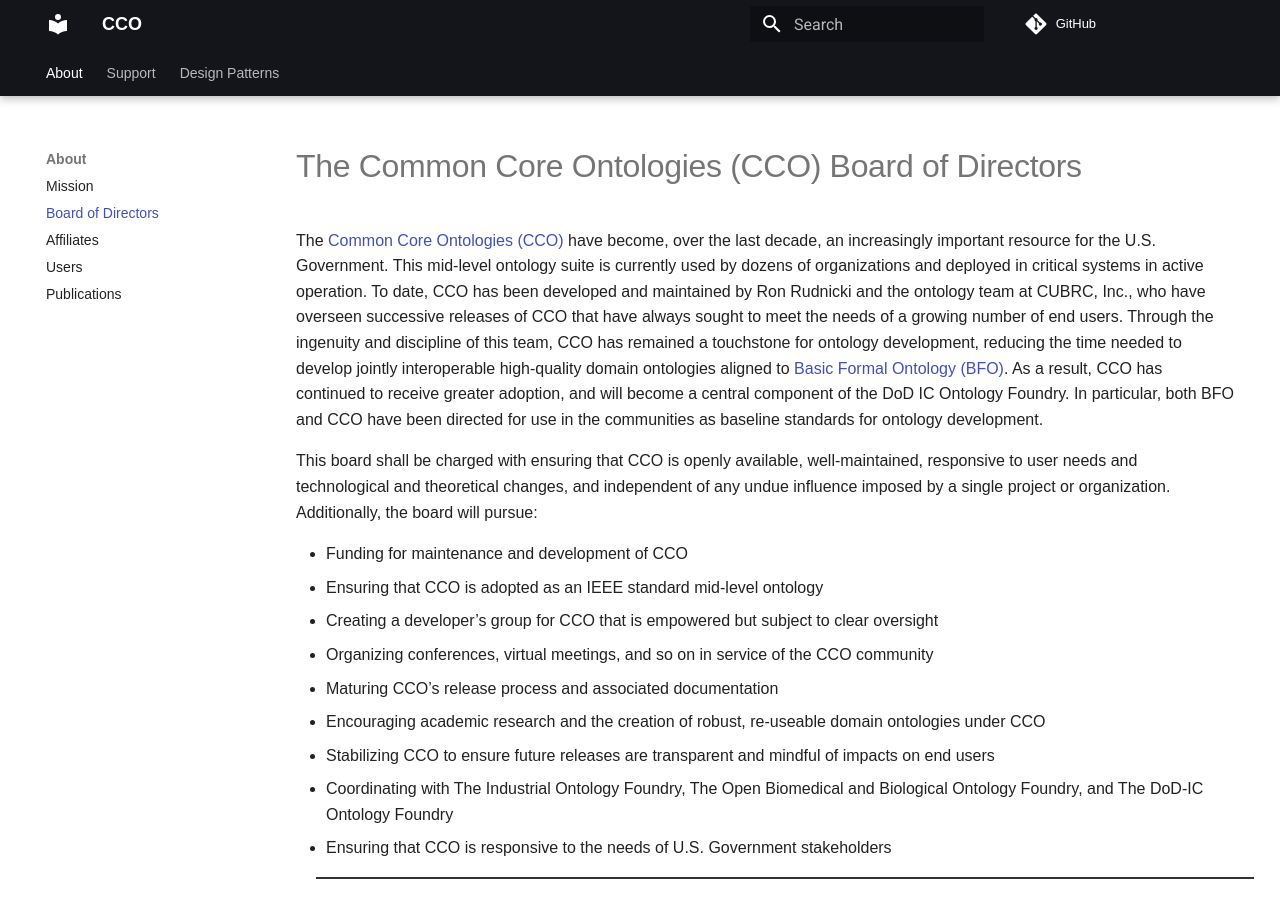
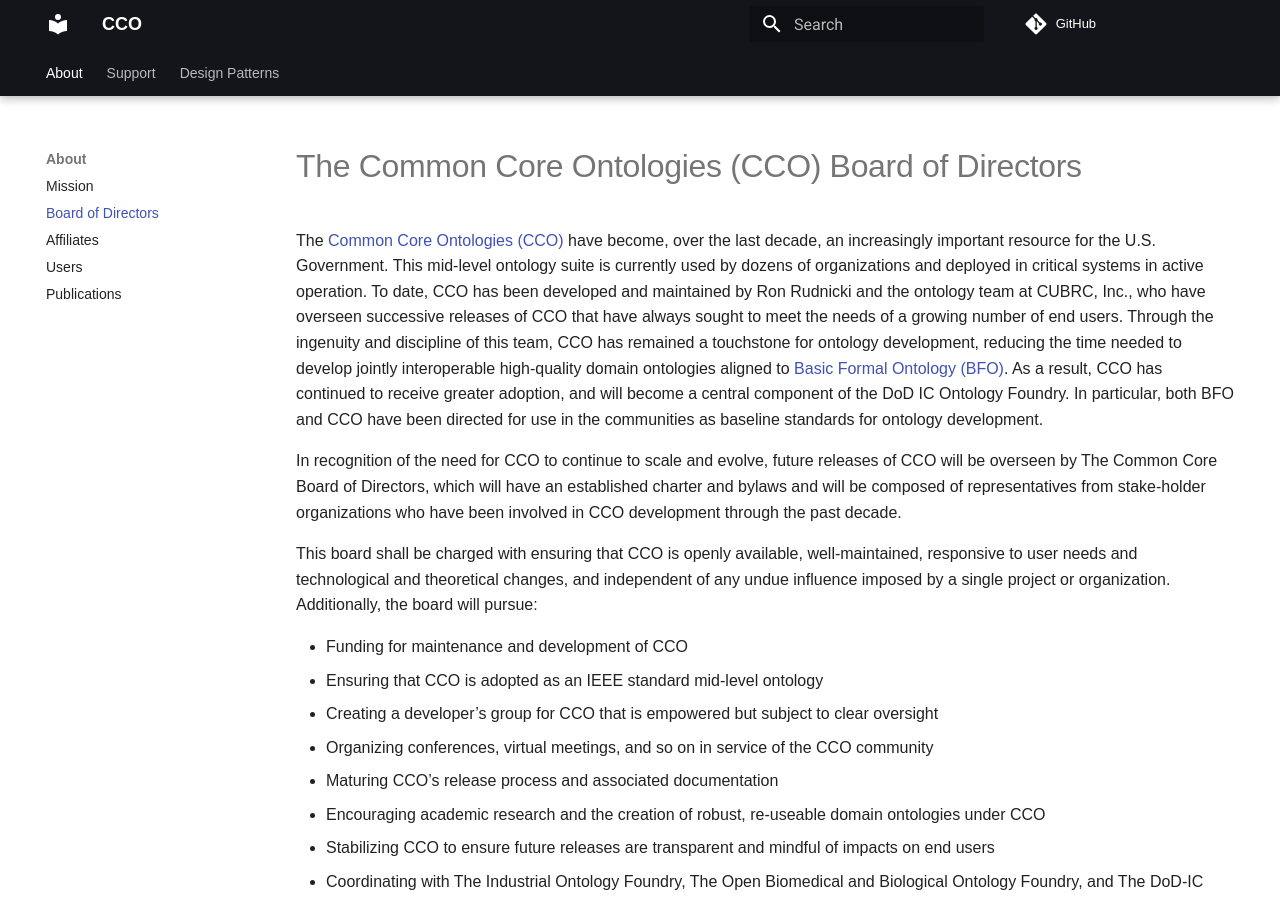
Before and after one commit to CommonCoreOntology/cco-webpage, an MkDocs documentation site: the page built from docs/board.md, in a window 1280 px wide and 900 px high. Built offline with MkDocs 1.6.1 and Material for MkDocs 9.7.7, drawn with Linux system fonts in a browser that asks for light colours; comment, search, counter and statistics services are not loaded.

Commit message:
Update board.md
-reverting changes

```diff
--- a/docs/board.md
+++ b/docs/board.md
@@ -51,6 +51,9 @@
     <h1>The Common Core Ontologies (CCO) Board of Directors</h1>
     <p>
         The <a href="https://github.com/CommonCoreOntology" target="_blank">Common Core Ontologies (CCO)</a> have become, over the last decade, an increasingly important resource for the U.S. Government. This mid-level ontology suite is currently used by dozens of organizations and deployed in critical systems in active operation. To date, CCO has been developed and maintained by Ron Rudnicki and the ontology team at CUBRC, Inc., who have overseen successive releases of CCO that have always sought to meet the needs of a growing number of end users. Through the ingenuity and discipline of this team, CCO has remained a touchstone for ontology development, reducing the time needed to develop jointly interoperable high-quality domain ontologies aligned to <a href="https://github.com/BFO-ontology/BFO-2020" target="_blank">Basic Formal Ontology (BFO)</a>. As a result, CCO has continued to receive greater adoption, and will become a central component of the DoD IC Ontology Foundry. In particular, both BFO and CCO have been directed for use in the communities as baseline standards for ontology development.
+    </p>
+    <p>
+        In recognition of the need for CCO to continue to scale and evolve, future releases of CCO will be overseen by The Common Core Board of Directors, which will have an established charter and bylaws and will be composed of representatives from stake-holder organizations who have been involved in CCO development through the past decade.
     </p>
     <p>
         This board shall be charged with ensuring that CCO is openly available, well-maintained, responsive to user needs and technological and theoretical changes, and independent of any undue influence imposed by a single project or organization. Additionally, the board will pursue:
```
